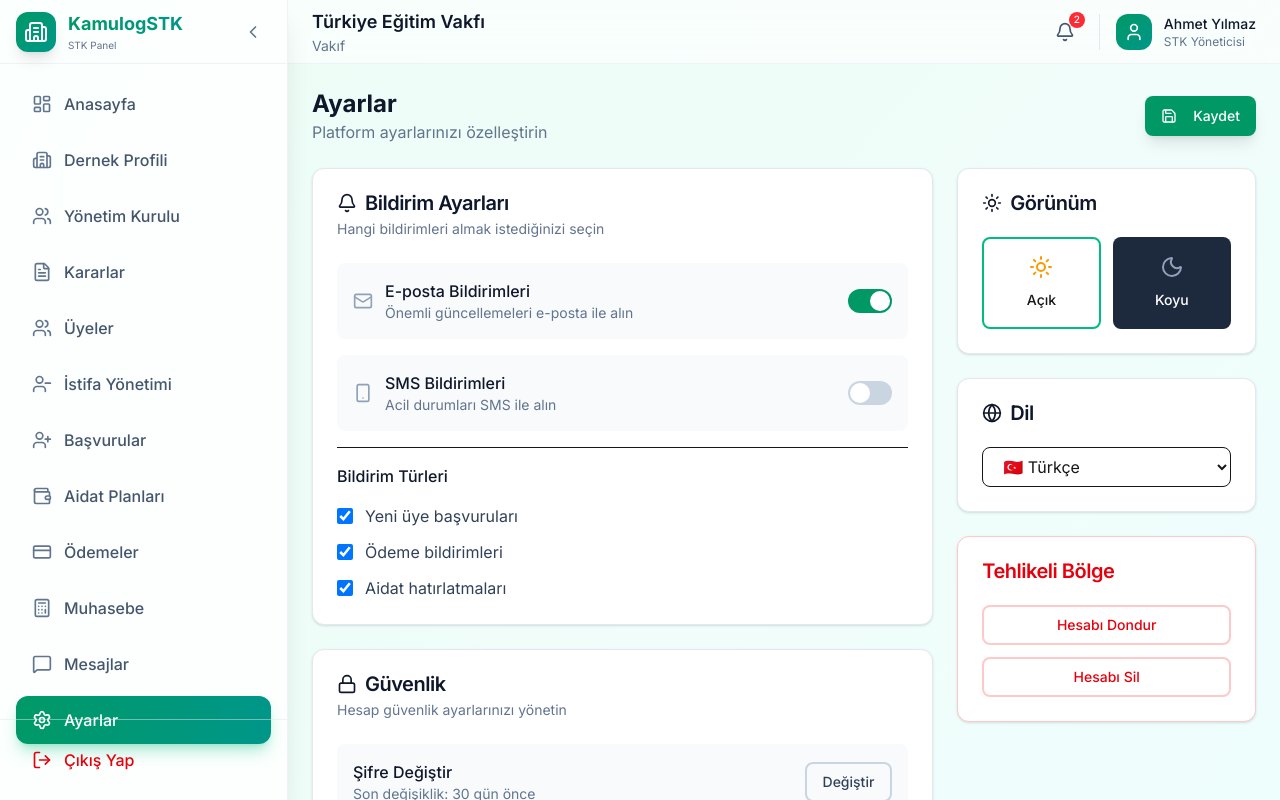
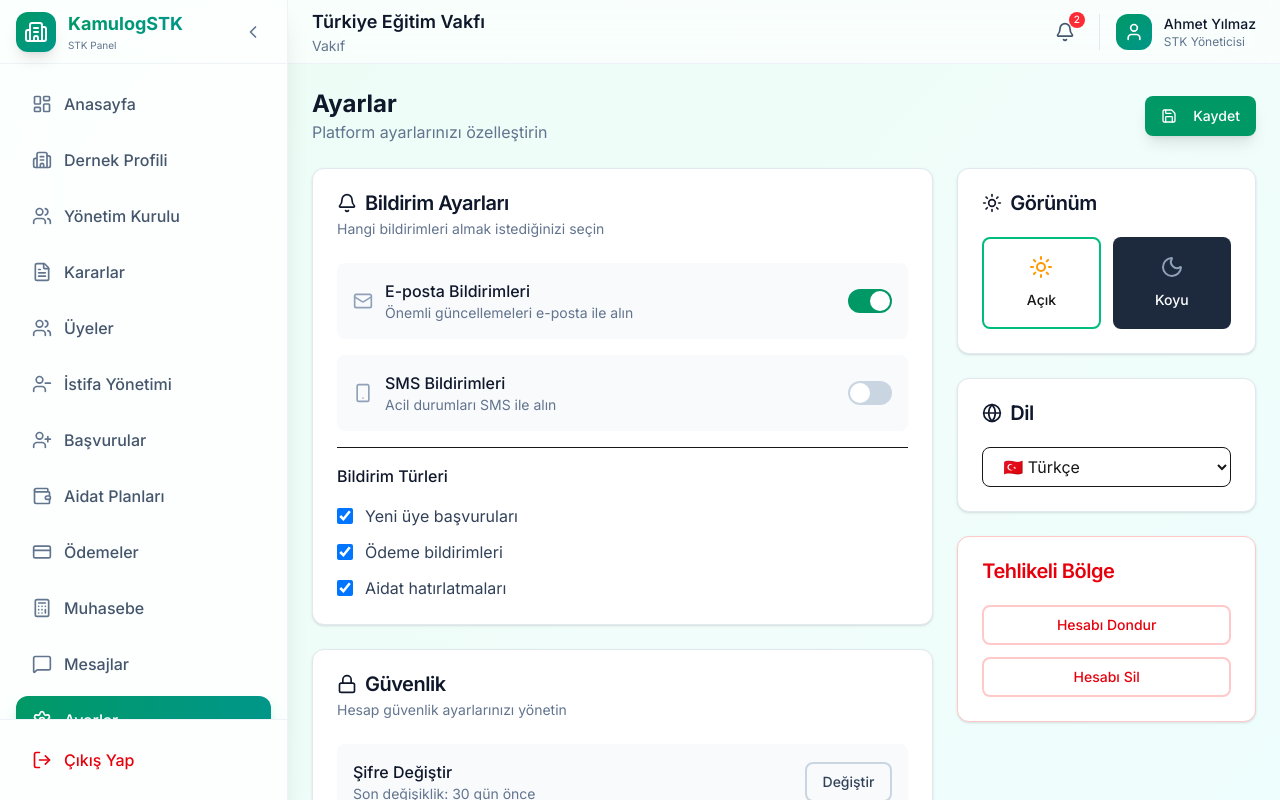
Before and after one commit to SahinSedat/kamulogstk-web, a Next.js app: page /stk/ayarlar in a window 1280 px wide. Shown: the top 800 px of the page. Built offline with nearby package versions, Linux system fonts and the light colour scheme.

Commit message:
fix: add scrollable sidebar with fixed logout button

```diff
--- a/src/app/stk/layout.tsx
+++ b/src/app/stk/layout.tsx
@@ -99,12 +99,12 @@ export default function STKLayout({ children }: STKLayoutProps) {
             {/* Sidebar */}
             <aside
                 className={cn(
-                    "fixed left-0 top-0 z-40 h-screen bg-white/80 backdrop-blur-xl border-r border-slate-200/50 shadow-xl transition-all duration-300 dark:bg-slate-900/80 dark:border-slate-800/50",
+                    "fixed left-0 top-0 z-40 h-screen bg-white/80 backdrop-blur-xl border-r border-slate-200/50 shadow-xl transition-all duration-300 dark:bg-slate-900/80 dark:border-slate-800/50 flex flex-col",
                     collapsed ? "w-20" : "w-72"
                 )}
             >
                 {/* Logo */}
-                <div className="flex h-16 items-center justify-between px-4 border-b border-slate-200/50 dark:border-slate-800/50">
+                <div className="flex h-16 items-center justify-between px-4 border-b border-slate-200/50 dark:border-slate-800/50 flex-shrink-0">
                     {!collapsed && (
                         <Link href="/stk/anasayfa" className="flex items-center gap-3">
                             <div className="w-10 h-10 bg-gradient-to-br from-emerald-600 to-teal-600 rounded-xl flex items-center justify-center shadow-lg">
@@ -130,8 +130,8 @@ export default function STKLayout({ children }: STKLayoutProps) {
                     </button>
                 </div>
 
-                {/* Navigation */}
-                <nav className="p-4 space-y-2">
+                {/* Navigation - Scrollable */}
+                <nav className="flex-1 overflow-y-auto p-4 space-y-2">
                     {sidebarItems.map((item) => {
                         const isActive = pathname === item.href || pathname.startsWith(`${item.href}/`)
                         return (
@@ -159,8 +159,8 @@ export default function STKLayout({ children }: STKLayoutProps) {
                     })}
                 </nav>
 
-                {/* Logout */}
-                <div className="absolute bottom-0 left-0 right-0 p-4 border-t border-slate-200/50 dark:border-slate-800/50">
+                {/* Logout - Fixed at bottom */}
+                <div className="flex-shrink-0 p-4 border-t border-slate-200/50 dark:border-slate-800/50">
                     <button
                         className={cn(
                             "flex items-center gap-3 w-full px-4 py-3 rounded-xl text-red-600 hover:bg-red-50 dark:hover:bg-red-900/20 transition-colors",
```
